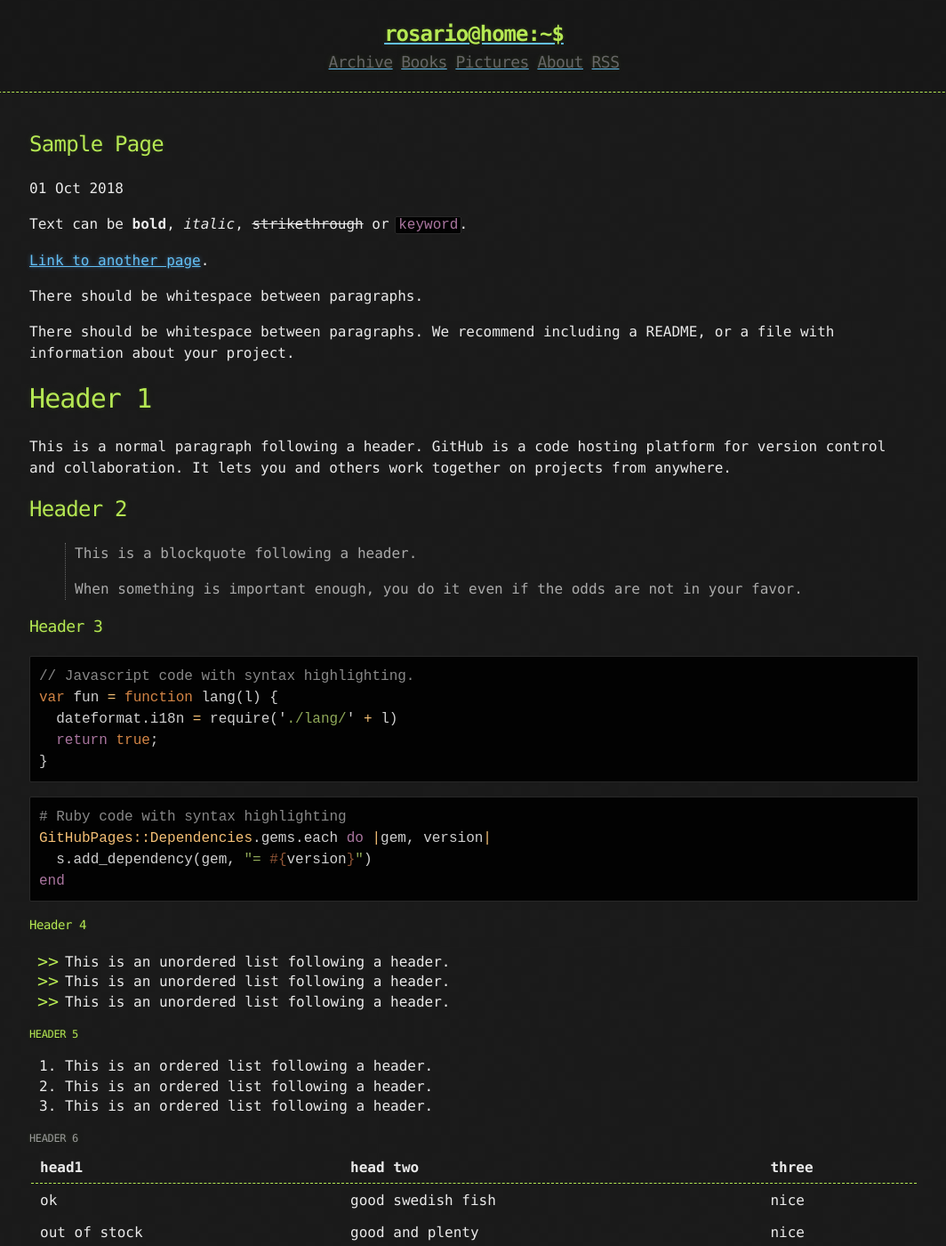
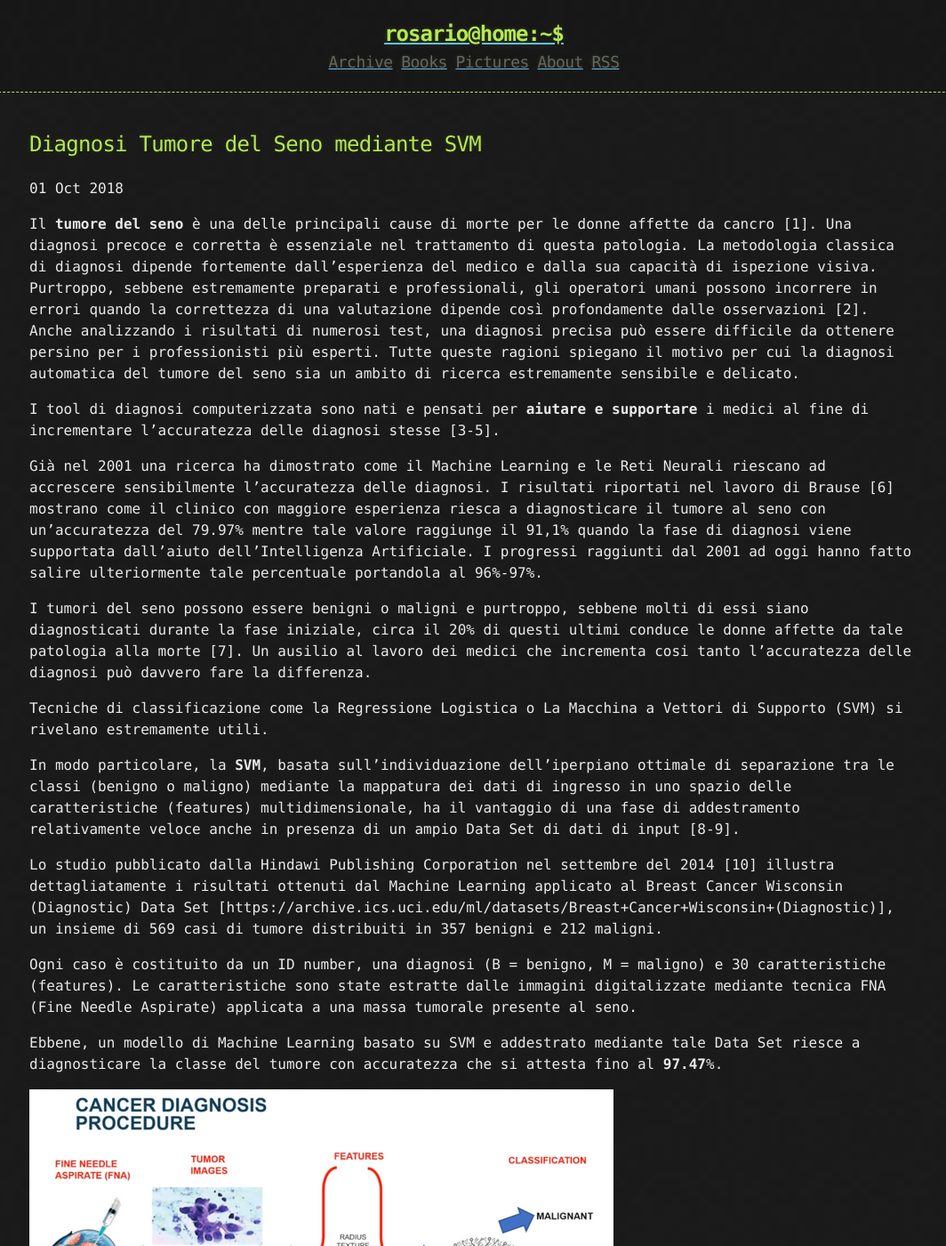
Before and after one commit to rosariomoscato/rosariomoscato.github.io, a Jekyll site: the page built from _posts/2018-10-01-diagnosi-tumore-seno.md, in a window 1280 px wide and 1400 px high. Shown: the whole window at 89% size, without its empty margins (107-1171 px from the left). Built offline with Jekyll 4.4.1, drawn with Linux system fonts in a browser that asks for light colours; some of the changed text lies outside the part shown.

Commit message:
Update 2018-10-01-diagnosi-tumore-seno.md

````diff
--- a/_posts/2018-10-01-diagnosi-tumore-seno.md
+++ b/_posts/2018-10-01-diagnosi-tumore-seno.md
@@ -1,124 +1,34 @@
 ---
-title: Sample Page
+title: Diagnosi Tumore del Seno mediante SVM
 published: true
 ---
+Il **tumore del seno** è una delle principali cause di morte per le donne affette da cancro [1]. Una diagnosi precoce e corretta è essenziale nel trattamento di questa patologia. La metodologia classica di diagnosi dipende fortemente dall’esperienza del medico e dalla sua capacità di ispezione visiva. Purtroppo, sebbene estremamente preparati e professionali, gli operatori umani possono incorrere in errori quando la correttezza di una valutazione dipende così profondamente dalle osservazioni [2]. Anche analizzando i risultati di numerosi test, una diagnosi precisa può essere difficile da ottenere persino per i professionisti più esperti. Tutte queste ragioni spiegano il motivo per cui la diagnosi automatica del tumore del seno sia un ambito di ricerca estremamente sensibile e delicato.
 
-Text can be **bold**, _italic_, ~~strikethrough~~ or `keyword`.
+I tool di diagnosi computerizzata sono nati e pensati per **aiutare e supportare** i medici al fine di incrementare l’accuratezza delle diagnosi stesse [3-5].
 
-[Link to another page](another-page).
+Già nel 2001 una ricerca ha dimostrato come il Machine Learning e le Reti Neurali riescano ad accrescere sensibilmente l’accuratezza delle diagnosi. I risultati riportati nel lavoro di Brause [6] mostrano come il clinico con maggiore esperienza riesca a diagnosticare il tumore al seno con un’accuratezza del 79.97% mentre tale valore raggiunge il 91,1% quando la fase di diagnosi viene supportata dall’aiuto dell’Intelligenza Artificiale. I progressi raggiunti dal 2001 ad oggi hanno fatto salire ulteriormente tale percentuale portandola al 96%-97%.
 
-There should be whitespace between paragraphs.
+I tumori del seno possono essere benigni o maligni e purtroppo, sebbene molti di essi siano diagnosticati durante la fase iniziale, circa il 20% di questi ultimi conduce le donne affette da tale patologia alla morte [7]. Un ausilio al lavoro dei medici che incrementa cosi tanto l’accuratezza  delle diagnosi può davvero fare la differenza.
 
-There should be whitespace between paragraphs. We recommend including a README, or a file with information about your project.
+Tecniche di classificazione come la Regressione Logistica o La Macchina a Vettori di Supporto (SVM) si rivelano estremamente utili.
 
-# [](#header-1)Header 1
+In modo particolare, la **SVM**, basata sull’individuazione dell’iperpiano ottimale di separazione tra le classi (benigno o maligno) mediante la mappatura dei dati di ingresso in uno spazio delle caratteristiche (features) multidimensionale, ha il vantaggio di una fase di addestramento relativamente veloce anche in presenza di un ampio Data Set di dati di input [8-9].
 
-This is a normal paragraph following a header. GitHub is a code hosting platform for version control and collaboration. It lets you and others work together on projects from anywhere.
+Lo studio pubblicato dalla Hindawi Publishing Corporation nel settembre del 2014 [10] illustra dettagliatamente i risultati ottenuti dal Machine Learning applicato al Breast Cancer Wisconsin (Diagnostic) Data Set [https://archive.ics.uci.edu/ml/datasets/Breast+Cancer+Wisconsin+(Diagnostic)], un insieme di 569 casi di tumore distribuiti in 357 benigni e 212 maligni.
 
-## [](#header-2)Header 2
+Ogni caso è costituito da un ID number, una diagnosi (B = benigno, M = maligno) e 30 caratteristiche (features). Le caratteristiche sono state estratte dalle immagini digitalizzate mediante tecnica FNA (Fine Needle Aspirate) applicata a una massa tumorale presente al seno.
 
-> This is a blockquote following a header.
->
-> When something is important enough, you do it even if the odds are not in your favor.
+Ebbene, un modello di Machine Learning basato su SVM e addestrato mediante tale Data Set riesce  a diagnosticare la classe del tumore con accuratezza che si attesta fino al **97.47**%.
 
-### [](#header-3)Header 3
+![Tumore del seno (immagine)]({{site.baseurl}}/img/tumore_seno.png)
 
-```js
-// Javascript code with syntax highlighting.
-var fun = function lang(l) {
-  dateformat.i18n = require('./lang/' + l)
-  return true;
-}
-```
-
-```ruby
-# Ruby code with syntax highlighting
-GitHubPages::Dependencies.gems.each do |gem, version|
-  s.add_dependency(gem, "= #{version}")
-end
-```
-
-#### [](#header-4)Header 4
-
-*   This is an unordered list following a header.
-*   This is an unordered list following a header.
-*   This is an unordered list following a header.
-
-##### [](#header-5)Header 5
-
-1.  This is an ordered list following a header.
-2.  This is an ordered list following a header.
-3.  This is an ordered list following a header.
-
-###### [](#header-6)Header 6
-
-| head1        | head two          | three |
-|:-------------|:------------------|:------|
-| ok           | good swedish fish | nice  |
-| out of stock | good and plenty   | nice  |
-| ok           | good `oreos`      | hmm   |
-| ok           | good `zoute` drop | yumm  |
-
-### There's a horizontal rule below this.
-
-* * *
-
-### Here is an unordered list:
-
-*   Item foo
-*   Item bar
-*   Item baz
-*   Item zip
-
-### And an ordered list:
-
-1.  Item one
-1.  Item two
-1.  Item three
-1.  Item four
-
-### And a nested list:
-
-- level 1 item
-  - level 2 item
-  - level 2 item
-    - level 3 item
-    - level 3 item
-- level 1 item
-  - level 2 item
-  - level 2 item
-  - level 2 item
-- level 1 item
-  - level 2 item
-  - level 2 item
-- level 1 item
-
-### Small image
-
-![](https://assets-cdn.github.com/images/icons/emoji/octocat.png)
-
-### Large image
-
-![](https://guides.github.com/activities/hello-world/branching.png)
-
-
-### Definition lists can be used with HTML syntax.
-
-<dl>
-<dt>Name</dt>
-<dd>Godzilla</dd>
-<dt>Born</dt>
-<dd>1952</dd>
-<dt>Birthplace</dt>
-<dd>Japan</dd>
-<dt>Color</dt>
-<dd>Green</dd>
-</dl>
-
-```
-Long, single-line code blocks should not wrap. They should horizontally scroll if they are too long. This line should be long enough to demonstrate this.
-```
-
-```
-The final element.
-```
+- [1] I. Christoyianni, E. Dermatas, and G. Kokkinakis, “Fast detection of masses in computer-aided mammography,” IEEE Signal Processing Magazine, vol. 17, no. 1, pp. 54–64, 2000.
+- [2] N. Salim, Medical Diagnosis Using Neural Network, Faculty of Information Technology University, 2013.
+- [3] A. Tartar, N. Kilic, and A. Akan, “Classification of pulmonary nodules by using hybrid features,” Computational and Mathematical Methods in Medicine, vol. 2013, Article ID 148363, 11 pages, 2013.
+- [4] N. Kilic, O. N. Ucan, and O. Osman, “Colonic polyp detection in CT colonography with fuzzy rule based 3D template matching”, Journal of Medical Systems, vol. 33, no. 1, pp. 9–18, 2009.
+- [5] A. Mert, N. Kiliç, and A. Akan, “Evaluation of bagging ensemble method with time-domain feature extraction for diagnosing of arrhythmia beats,” Neural Computing and Applications, vol. 24, no. 2, pp. 317–326, 2014.
+- [6] R. W. Brause, “Medical analysis and diagnosis by neural networks,” in Proceedings of the 2nd International Symposium on Medical Data Analysis (ISMDA ’01), pp. 1–13, Madrid, Spain, October 2001.
+- [7] T. S. Subashini, V. Ramalingam, and S. Palanivel, “Breast mass classification based on cytological patterns using RBFNN and SVM,” Expert Systems with Applications, vol. 36, no. 3, pp. 5284–5290, 2009.
+- [8] M. F. Akay, “Support vector machines combined with feature selection for breast cancer diagnosis,” Expert Systems with Applications, vol. 36, no. 2, pp. 3240–3247, 2009.
+- [9] B. Wang, H. Huang, and X. Wang, “A support vector machine based MSM model for financial short-term volatility forecasting,” Neural Computing and Applications, vol. 22, no. 1, pp. 21–28, 2013.
+- [10] A. Mert, N. KjlJç, E. Bilgili, A. Akan, “Breast Cancer Detection with Reduced Feature Set”, 2014, Hindawi Publishing Corporation
````
